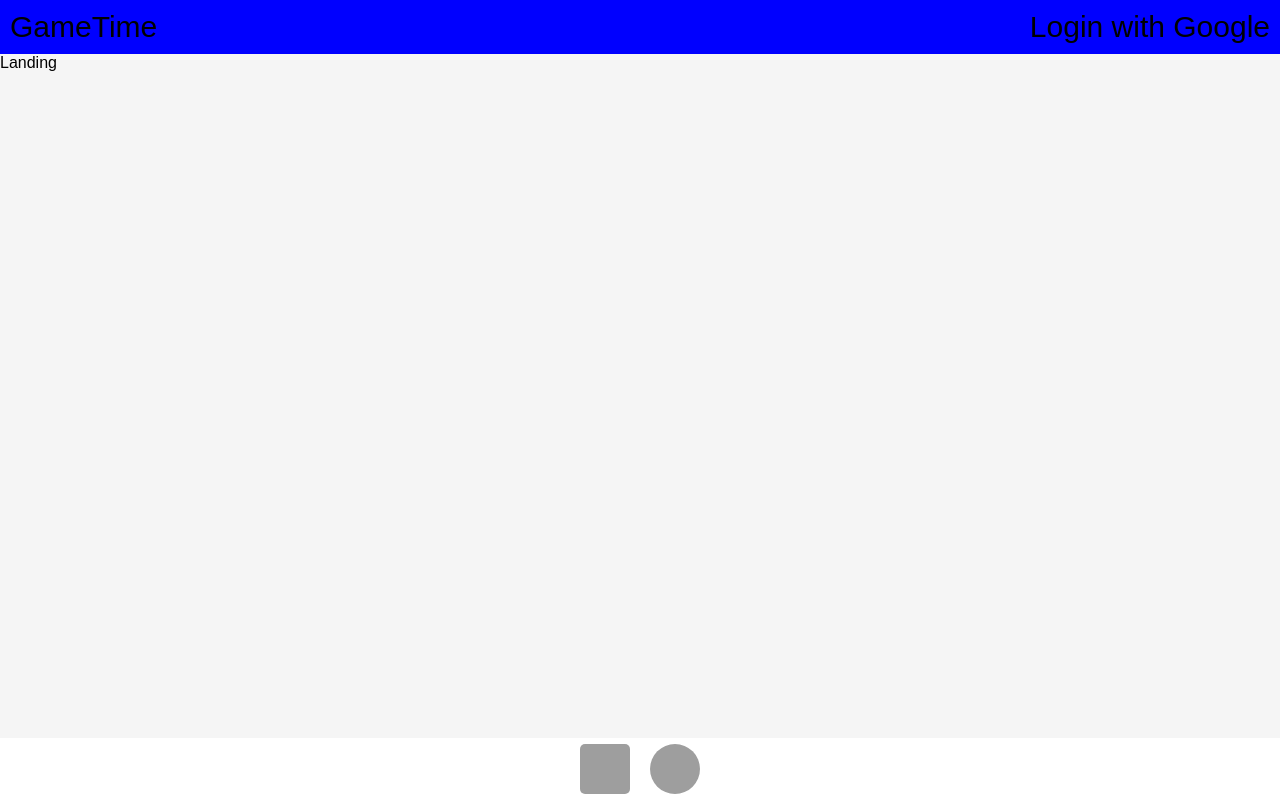
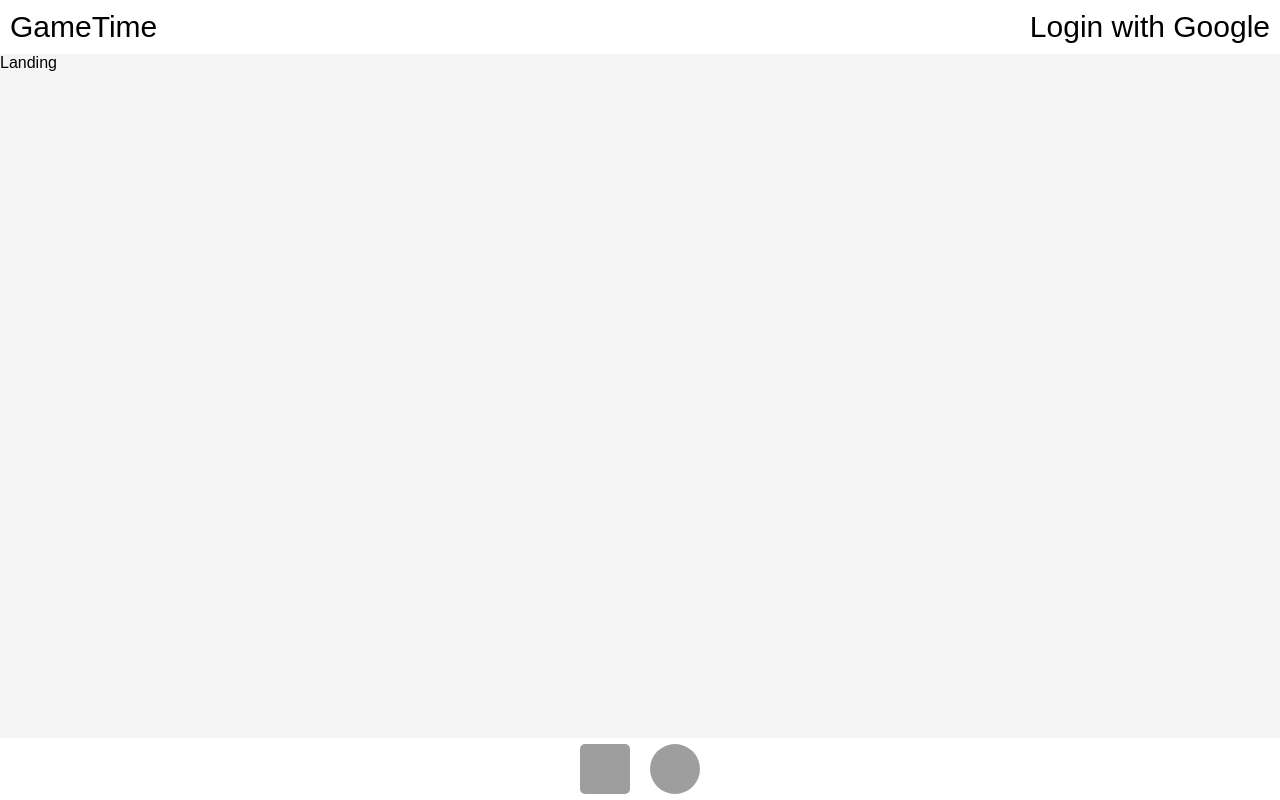
Before and after one commit to MikeSalisbury/gametime, a React (Create React App) app in the folder client/: page / in a window 1280 px wide. Built offline with nearby package versions, Linux system fonts and the light colour scheme; grey boxes are pictures that could not be loaded.

Commit message:
start fetchUser action to check auth

```diff
--- a/client/package.json
+++ b/client/package.json
@@ -14,6 +14,7 @@
     }
   },
   "dependencies": {
+    "axios": "^0.17.1",
     "react": "^16.2.0",
     "react-dom": "^16.2.0",
     "react-redux": "^5.0.6",
--- /dev/null
+++ b/client/src/actions/index.js
@@ -0,0 +1,6 @@
+import axios from 'axios';
+import { FETCH_USER } from './types';
+
+const fetchUser = () => {
+  axios.get('/api/current_user');
+};
--- a/client/src/components/header/navbar.css
+++ b/client/src/components/header/navbar.css
@@ -1,7 +1,7 @@
 .nav-wrapper {
   display: flex;
   width: 100%;
-  background-color: blue;
+  background-color: white;
   justify-content: space-between;
   padding: 10px;
   box-sizing: border-box;
@@ -11,6 +11,11 @@
   font-size: 30px;
 }
 
+.nav-logo:hover {
+  cursor: pointer;
+  background-color: gray;
+}
+
 .nav-right {
   font-size: 30px;
 }
```
Also changed, not shown: client/src/actions/types.js (added), 1 other file (tests, documents, lock files or other folders).
